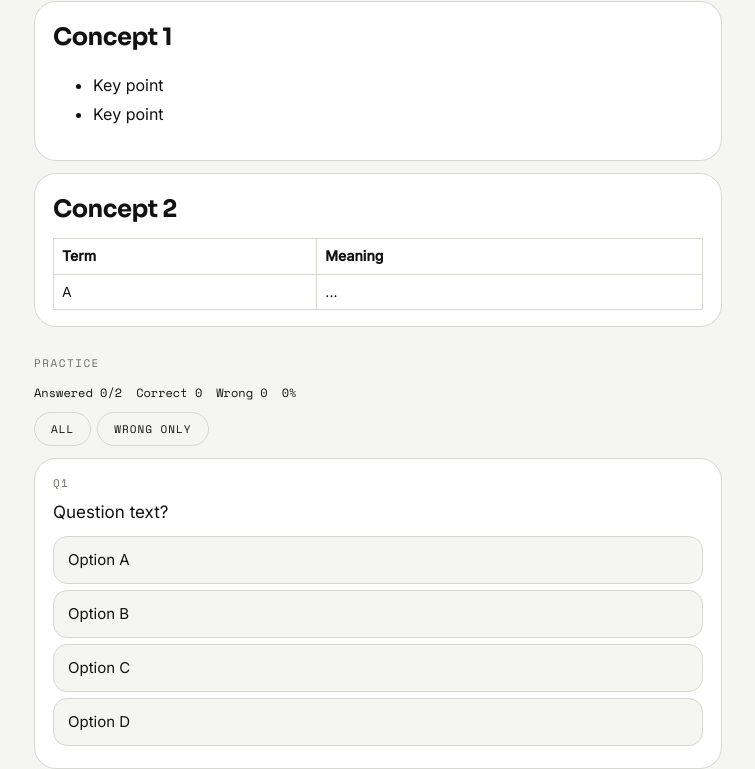
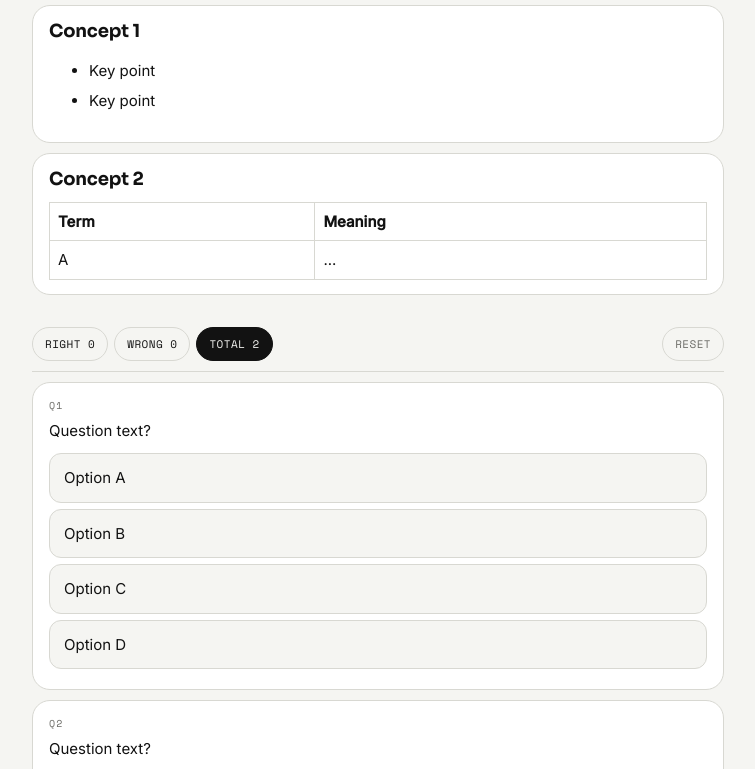
Before and after one commit to x-git-bot/notebook, a website: page template.html in a window 1280 px wide. Shown: the part 88-857 px from the top of the page, without its empty margins (262-1017 px from the left). Drawn offline with nearby package versions, Linux system fonts and the light colour scheme.

Commit message:
Add files via upload

```diff
--- a/template.html
+++ b/template.html
@@ -4,29 +4,34 @@
 <meta charset="utf-8">
 <meta name="viewport" content="width=device-width, initial-scale=1">
 <title>TOPIC TITLE</title>
-<link href="https://fonts.googleapis.com/css2?family=Inter:wght@400..500&family=Sora:wght@600..700&family=Space+Grotesk:wght@500..600&family=Space+Mono:wght@400;700&display=swap" rel="stylesheet">
+<link href="https://fonts.googleapis.com/css2?family=Inter:wght@400..500&family=Sora:wght@600..700&family=Space+Grotesk:wght@500..600&family=Space+Mono:wght@400;700&family=Noto+Sans+Bengali:wght@400..600&display=swap" rel="stylesheet">
 <style>
-/* ===== 1. THEME (dark + light, follows the app) - leave as is ===== */
-:root{--bg:#000;--card:#0b0b0b;--line:#2a2a2a;--tx:#f2f2f2;--mu:#8a8a8a;--red:#d71921;color-scheme:dark}
-:root[data-theme=light]{--bg:#f5f5f2;--card:#ffffff;--line:#d8d8d2;--tx:#121212;--mu:#6d6d68;color-scheme:light}
-@media (prefers-color-scheme:light){:root:not([data-theme]){--bg:#f5f5f2;--card:#ffffff;--line:#d8d8d2;--tx:#121212;--mu:#6d6d68;color-scheme:light}}
+/* ===== 1. THEME + FONT (dark / light follows the app) - leave as is ===== */
+:root{--bg:#000;--card:#0b0b0b;--line:#2a2a2a;--tx:#f2f2f2;--mu:#8a8a8a;--red:#d71921;--green:#2fb36b;color-scheme:dark}
+:root[data-theme=light]{--bg:#f5f5f2;--card:#ffffff;--line:#d8d8d2;--tx:#121212;--mu:#6d6d68;--green:#14804a;color-scheme:light}
+@media (prefers-color-scheme:light){:root:not([data-theme]){--bg:#f5f5f2;--card:#ffffff;--line:#d8d8d2;--tx:#121212;--mu:#6d6d68;--green:#14804a;color-scheme:light}}
 *{box-sizing:border-box}
-body{margin:0;background:var(--bg);color:var(--tx);font-family:'Inter',system-ui,sans-serif;line-height:1.6}
-main{max-width:720px;margin:0 auto;padding:20px 16px 80px}
-h1,h2{font-family:'Sora','Space Grotesk',sans-serif;font-weight:700;letter-spacing:-.02em;margin:0 0 10px}
-h1{font-size:38px;line-height:1.05}h2{font-size:24px}
-.label{font-family:'Space Mono',monospace;font-size:11px;letter-spacing:1.5px;text-transform:uppercase;color:var(--mu)}
-.note,.q{background:var(--card);border:1px solid var(--line);border-radius:22px;padding:16px 18px;margin:12px 0}
+body{margin:0;background:var(--bg);color:var(--tx);font-family:'Inter','Noto Sans Bengali',system-ui,sans-serif;font-size:15px;line-height:1.7}
+main{max-width:720px;margin:0 auto;padding:0 14px 70px}
+h1,h2{font-family:'Sora','Noto Sans Bengali','Space Grotesk',sans-serif;font-weight:700;letter-spacing:-.01em;line-height:1.3;margin:0 0 10px}
+h1{font-size:26px}h2{font-size:18px}
+h3{font-family:'Space Grotesk','Noto Sans Bengali',sans-serif;font-weight:600;font-size:15px;margin:0 0 6px}
+.label,.tab{font-family:'Space Mono','Noto Sans Bengali',monospace}
+.label{font-size:10px;letter-spacing:.12em;text-transform:uppercase;color:var(--mu)}
+.red{color:var(--red)}.green{color:var(--green)}
+header{padding:18px 0 4px}
+.note,.q{background:var(--card);border:1px solid var(--line);border-radius:18px;padding:14px 16px;margin:10px 0}
 .note li{margin:4px 0}.note table{border-collapse:collapse;width:100%}
-.note td,.note th{border:1px solid var(--line);padding:6px 8px;text-align:left;font-size:14px}
-.red{color:var(--red)}
-#bar{display:flex;gap:14px;font-family:'Space Mono',monospace;font-size:12px;margin:10px 0}
-.q p{margin:6px 0 10px;font-size:17px}
-.q button{display:block;width:100%;text-align:left;margin:6px 0;padding:11px 14px;background:var(--bg);color:var(--tx);border:1px solid var(--line);border-radius:14px;font:inherit;font-size:15px}
-.q button.right{border-color:var(--tx);background:var(--tx);color:var(--bg)}
-.q button.wrong{border-color:var(--red);color:var(--red)}
-.ex{margin-top:8px;font-size:14px;color:var(--mu);border-top:1px dashed var(--line);padding-top:8px}
-.tabs button{background:none;border:1px solid var(--line);color:var(--tx);border-radius:999px;padding:8px 16px;font-family:'Space Mono',monospace;font-size:11px;letter-spacing:1px;text-transform:uppercase;margin-right:6px}
+.note td,.note th{border:1px solid var(--line);padding:6px 8px;text-align:left}
+.q p{margin:4px 0 10px}
+.q button.opt{display:block;width:100%;text-align:left;margin:6px 0;padding:11px 14px;background:var(--bg);color:var(--tx);border:1px solid var(--line);border-radius:12px;font:inherit}
+.q button.right{background:var(--green);border-color:var(--green);color:#fff}
+.q button.wrong{background:var(--red);border-color:var(--red);color:#fff}
+.ex{margin-top:8px;color:var(--mu);border-top:1px dashed var(--line);padding-top:8px}
+.bar{position:sticky;top:0;z-index:5;background:var(--bg);display:flex;gap:6px;align-items:center;padding:10px 0;margin-top:22px;border-bottom:1px solid var(--line)}
+.tab{background:none;border:1px solid var(--line);color:var(--tx);border-radius:999px;padding:8px 12px;font-size:11px;letter-spacing:.04em;text-transform:uppercase;white-space:nowrap}
+.tab.on{background:var(--tx);color:var(--bg);border-color:var(--tx)}
+.tab.rs{margin-left:auto;color:var(--mu)}
 </style>
 </head>
 <body>
@@ -56,9 +61,7 @@ h1{font-size:38px;line-height:1.05}h2{font-size:24px}
 </section>
 
 <!-- ===== 4. QUIZ AREA - leave as is ===== -->
-<div class="label" style="margin-top:28px">Practice</div>
-<div id="bar"></div>
-<div class="tabs"><button data-f="all">All</button><button data-f="wrong">Wrong only</button></div>
+<div class="bar" id="bar"></div>
 <div id="qs"></div>
 
 </main>
@@ -75,20 +78,23 @@ const MCQS = [
 ];
 
 /* ===== 6. ENGINE - leave as is ===== */
-if(!window.NP){window.NP=(function(){var s={};return{data:function(){return s},record:function(id,ok){var a=s[id]||(s[id]={c:0,w:0});ok?a.c++:a.w++;a.last=ok},onReady:function(f){f()}}})()}
+if(!window.NP){window.NP=(function(){var s={};return{data:function(){return s},record:function(id,ok,p){var a=s[id]||(s[id]={c:0,w:0});ok?a.c++:a.w++;a.last=ok;a.p=p},reset:function(){s={}},onReady:function(f){f()}}})()}
 const $=s=>document.querySelector(s); let filter='all';
-function bar(){let c=0,w=0,d=NP.data();for(const k in d){c+=d[k].c;w+=d[k].w}
-  $('#bar').innerHTML=`<span>Answered ${Object.keys(d).length}/${MCQS.length}</span><span>Correct ${c}</span><span>Wrong ${w}</span><span>${c+w?Math.round(c/(c+w)*100):0}%</span>`}
+function counts(){const d=NP.data();let r=0,w=0;MCQS.forEach(m=>{const x=d[m.id];if(x&&x.last===true)r++;else if(x&&x.last===false)w++});return{r:r,w:w,t:MCQS.length}}
+function bar(){const c=counts(),t=(f,l,n)=>`<button class="tab ${filter===f?'on':''}" data-f="${f}">${l} ${n}</button>`;
+  $('#bar').innerHTML=t('right','Right',c.r)+t('wrong','Wrong',c.w)+t('all','Total',c.t)+'<button class="tab rs" data-reset="1">Reset</button>'}
 function render(){const d=NP.data();bar();
-  const list=MCQS.filter(m=>filter==='all'||(d[m.id]&&d[m.id].last===false));
-  $('#qs').innerHTML=list.map(m=>{const r=d[m.id],ans=r&&filter==='all';return `<div class="q" ${ans?'data-done=1':''}><div class="label">Q${MCQS.indexOf(m)+1}${r?` · last ${r.last?'correct':'wrong'} · ${r.c}/${r.c+r.w}`:''}</div><p>${m.q}</p>${m.o.map((o,j)=>`<button class="${ans?(j===m.a?'right':(j===r.p?'wrong':'')):''}" data-q="${m.id}" data-j="${j}">${o}</button>`).join('')}<div class="ex" ${ans?'':'hidden'}>${m.e||''}</div></div>`}).join('')||'<p class="label">Nothing here yet</p>'}
+  const list=MCQS.filter(m=>{const x=d[m.id];return filter==='all'||(filter==='right'&&x&&x.last===true)||(filter==='wrong'&&x&&x.last===false)});
+  $('#qs').innerHTML=list.map(m=>{const r=d[m.id],ans=r&&filter!=='wrong';
+    return `<div class="q" ${ans?'data-done=1':''}><div class="label">Q${MCQS.indexOf(m)+1}${r?` · ${r.c} right · ${r.w} wrong`:''}</div><p>${m.q}</p>${m.o.map((o,j)=>`<button class="opt ${ans?(j===m.a?'right':(j===r.p&&!r.last?'wrong':'')):''}" data-q="${m.id}" data-j="${j}">${o}</button>`).join('')}<div class="ex" ${ans?'':'hidden'}>${m.e||''}</div></div>`}).join('')||'<p class="label">Nothing here yet</p>'}
 document.addEventListener('click',e=>{
   const t=e.target.closest('[data-f]');if(t){filter=t.dataset.f;return render()}
+  if(e.target.closest('[data-reset]')){if(NP.reset)NP.reset();return render()}
   const b=e.target.closest('button[data-q]');if(!b)return;const card=b.closest('.q');if(card.dataset.done)return;
   const m=MCQS.find(x=>x.id===b.dataset.q),j=+b.dataset.j,ok=j===m.a;card.dataset.done=1;NP.record(m.id,ok,j);
-  card.querySelectorAll('button').forEach((x,k)=>{if(k===m.a)x.classList.add('right');else if(k===j)x.classList.add('wrong')});
+  card.querySelectorAll('button.opt').forEach((x,k)=>{if(k===m.a)x.classList.add('right');else if(k===j)x.classList.add('wrong')});
   card.querySelector('.ex').hidden=false;bar()});
-NP.onReady(()=>{render();const f=document.querySelector('.q:not([data-done])');if(f&&Object.keys(NP.data()).length)f.scrollIntoView({block:'center'})});
+NP.onReady(()=>{render();const f=document.querySelector('.q:not([data-done])');if(filter==='all'&&f&&Object.keys(NP.data()).length)f.scrollIntoView({block:'center'})});
 </script>
 </body>
 </html>
```
